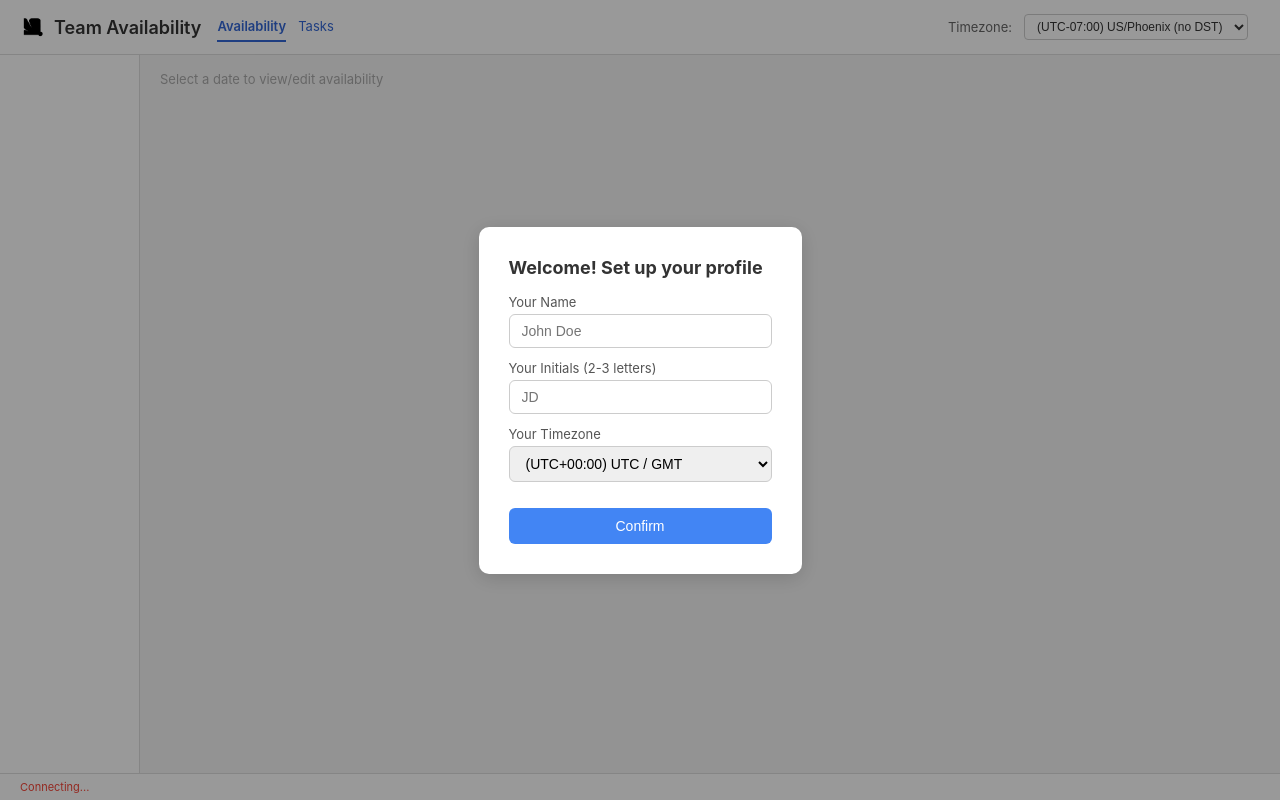
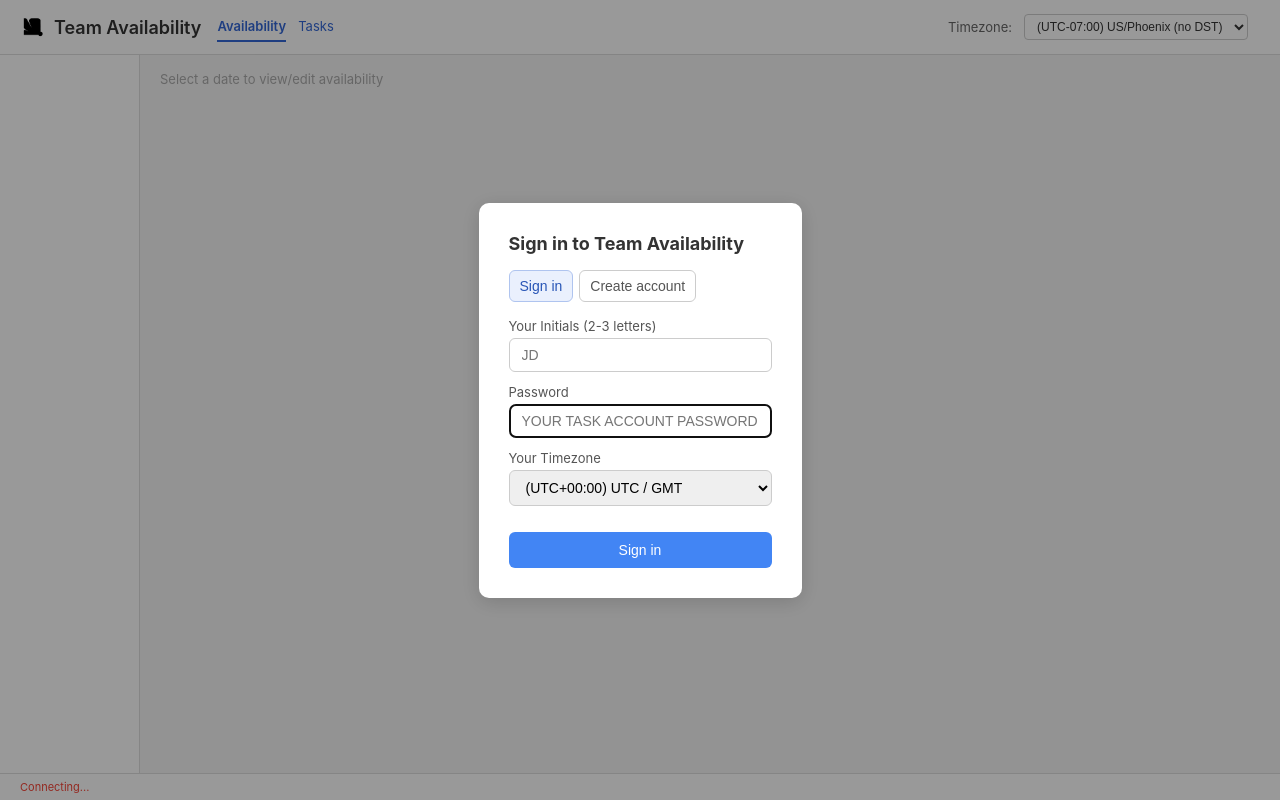
Before and after one commit to Kenwer-Drones/availability, a Flask app: page / in a window 1280 px wide. Run offline with Flask 3, Linux system fonts and the light colour scheme; data that the repository does not hold is empty; some libraries are stand-ins or nearby versions.

Commit message:
Use one persistent account session across the website

```diff
--- a/server.py
+++ b/server.py
@@ -138,7 +138,7 @@ except Exception as _e:
 
 from tasks import register_tasks
 
-get_user_directory, save_user_profile = register_tasks(app, socketio, get_db, bool(DATABASE_URL))
+get_user_directory, save_user_profile, get_authenticated_user = register_tasks(app, socketio, get_db, bool(DATABASE_URL))
 
 
 @app.route('/')
@@ -187,12 +187,16 @@ def debug():
 @app.route('/api/timezones', methods=['GET'])
 def get_timezones():
     """Get all registered user timezones."""
+    if not get_authenticated_user():
+        return jsonify({'error': 'Sign in to view team timezones.'}), 401
     return jsonify(get_user_directory())
 
 
 @app.route('/api/timezones', methods=['POST'])
 def set_timezone():
     """Register a user's timezone."""
+    if not get_authenticated_user():
+        return jsonify({'error': 'Sign in to update your timezone.'}), 401
     data = request.get_json()
     initials = data.get('initials', '').strip().upper()
     timezone = data.get('timezone', '').strip()
@@ -211,6 +215,8 @@ def set_timezone():
 
 @app.route('/api/slots', methods=['GET'])
 def get_slots():
+    if not get_authenticated_user():
+        return jsonify({'error': 'Sign in to view availability.'}), 401
     try:
         rows = query_all_slots()
     except Exception as e:
@@ -235,6 +241,8 @@ def get_slots():
 
 @app.route('/api/slots', methods=['POST'])
 def toggle_slot():
+    if not get_authenticated_user():
+        return jsonify({'error': 'Sign in to update availability.'}), 401
     data = request.get_json()
     date_utc = data.get('date_utc')
     hour_utc = data.get('hour_utc')
--- a/templates/index.html
+++ b/templates/index.html
@@ -517,6 +517,11 @@
             font-size: 12px;
             margin-top: 6px;
         }
+
+        .auth-tabs { display:flex; gap:6px; margin-bottom:16px; }
+        .auth-tabs button { margin:0; width:auto; padding:7px 10px; background:#fff; color:#555; border:1px solid #ccc; }
+        .auth-tabs button[aria-pressed="true"] { background:#eaf0fd; color:#2855b6; border-color:#afc4ef; }
+        .setup-box .muted { color:#777; font-size:12px; line-height:1.4; }
     </style>
 </head>
 <body>
@@ -528,7 +533,7 @@
             <label for="tz-select">Timezone:</label>
             <select id="tz-select"></select>
             <div class="timezone-team" id="timezone-team"></div>
-            <button class="btn-reset" id="btn-reset-user" style="display:none;"></button>
+            <button class="btn-reset" id="btn-reset-user" style="display:none;">Sign out</button>
         </div>
     </header>
 
@@ -545,21 +550,28 @@
 
     <div class="setup-overlay" id="setup-overlay" style="display:none;">
         <div class="setup-box">
-            <h2>Welcome! Set up your profile</h2>
+            <h2 id="auth-title">Sign in to Team Availability</h2>
+            <div class="auth-tabs" role="group" aria-label="Account action">
+                <button type="button" id="availability-login-tab" aria-pressed="true">Sign in</button>
+                <button type="button" id="availability-register-tab" aria-pressed="false">Create account</button>
+            </div>
             <label for="setup-name">Your Name</label>
             <input type="text" id="setup-name" maxlength="30" placeholder="John Doe" style="text-transform:none;">
             <label for="setup-initials">Your Initials (2-3 letters)</label>
             <input type="text" id="setup-initials" maxlength="3" placeholder="JD">
+            <label for="setup-password">Password</label>
+            <input type="password" id="setup-password" maxlength="256" autocomplete="current-password" placeholder="Your task account password">
+            <p class="muted" id="availability-register-note" hidden>Use at least 10 characters. This account will sign you into Availability and Tasks.</p>
             <label for="setup-tz">Your Timezone</label>
             <select id="setup-tz"></select>
             <div class="error" id="setup-error"></div>
-            <button id="setup-confirm">Confirm</button>
+            <button id="setup-confirm">Sign in</button>
         </div>
     </div>
 
     <script src="https://cdnjs.cloudflare.com/ajax/libs/socket.io/4.7.5/socket.io.min.js"></script>
     <script>
-        const socket = io();
+        const socket = typeof io === 'function' ? io() : { on() {} };
         let currentDate = null;
         let slotsCache = {};
         let timezonesCache = {};
@@ -786,8 +798,11 @@
             localStorage.setItem('userName', name);
             localStorage.setItem('initialsLocked', 'true');
         }
-        function resetUser() {
-            if (confirm('This will clear your profile. You will need to set up again. Continue?')) {
+        async function resetUser() {
+            if (!confirm('Sign out of Team Availability and Tasks?')) return;
+            try {
+                await fetch('/api/auth/logout', { method: 'POST', headers: { 'Content-Type': 'application/json', 'X-Task-Request': '1' }, body: '{}' });
+            } finally {
                 localStorage.removeItem('userInitials');
                 localStorage.removeItem('userName');
                 localStorage.removeItem('initialsLocked');
@@ -836,7 +851,8 @@
 
         async function fetchTimezones() {
             try {
-                const res = await fetch('/api/timezones');
+                const res = await fetch('/api/timezones', { cache: 'no-store' });
+                if (res.status === 401) return;
                 timezonesCache = await res.json();
                 assignColorsFromCache();
                 setCurrentUserColorVars();
@@ -848,40 +864,98 @@
             }
         }
 
-        function showSetupIfNeeded() {
+        let availabilityRegisterMode = false;
+
+        function setAvailabilityAuthMode(registerMode) {
+            availabilityRegisterMode = registerMode;
+            document.getElementById('auth-title').textContent = registerMode ? 'Create your team account' : 'Sign in to Team Availability';
+            document.getElementById('setup-name').parentElement.style.display = registerMode ? '' : '';
+            document.getElementById('setup-name').style.display = registerMode ? '' : 'none';
+            document.querySelector('label[for="setup-name"]').style.display = registerMode ? '' : 'none';
+            document.getElementById('setup-password').autocomplete = registerMode ? 'new-password' : 'current-password';
+            document.getElementById('setup-password').minLength = registerMode ? 10 : 1;
+            document.getElementById('availability-register-note').hidden = !registerMode;
+            document.getElementById('setup-confirm').textContent = registerMode ? 'Create account' : 'Sign in';
+            document.getElementById('availability-login-tab').setAttribute('aria-pressed', String(!registerMode));
+            document.getElementById('availability-register-tab').setAttribute('aria-pressed', String(registerMode));
+            document.getElementById('setup-error').textContent = '';
+        }
+
+        async function showSetupIfNeeded() {
+            try {
+                const res = await fetch('/api/auth/session', { cache: 'no-store' });
+                const session = await res.json();
+                if (session.user && session.profile) {
+                    lockInitials(session.user, session.profile.name || session.user);
+                    setUserTimezone(session.profile.timezone || STANDARD_TIMEZONE);
+                    document.getElementById('setup-overlay').style.display = 'none';
+                    document.getElementById('user-display').textContent = `Logged in as: ${session.profile.name || session.user} (${session.user})`;
+                    document.getElementById('btn-reset-user').style.display = 'inline-block';
+                    return true;
+                }
+            } catch (err) {
+                document.getElementById('setup-error').textContent = 'Unable to connect. Please try again.';
+            }
+            setAvailabilityAuthMode(false);
+            document.getElementById('setup-overlay').style.display = 'flex';
+            const setupTz = document.getElementById('setup-tz');
+            const detectedTz = Intl.DateTimeFormat().resolvedOptions().timeZone || STANDARD_TIMEZONE;
+            populateTimezoneSelect(setupTz, detectedTz);
+            document.getElementById('setup-password').focus();
+            return false;
+        }
+
+        async function initializeAvailability() {
+            if (!await showSetupIfNeeded()) return;
+            const tzSelect = document.getElementById('tz-select');
+            populateTimezoneSelect(tzSelect, getUserTimezone());
+            await fetchTimezones();
+            timezonesCache[getInitials()] = { timezone: getUserTimezone(), name: getUserName() };
+            assignColorsFromCache();
+            renderTimezoneTeam();
+            registerTimezone(getInitials(), getUserName(), getUserTimezone());
+            renderDatesPanel();
+        }
+
+        document.getElementById('availability-login-tab').addEventListener('click', () => setAvailabilityAuthMode(false));
+        document.getElementById('availability-register-tab').addEventListener('click', () => setAvailabilityAuthMode(true));
+
+        document.getElementById('setup-confirm').addEventListener('click', async () => {
+            const name = document.getElementById('setup-name').value.trim();
+            const initials = document.getElementById('setup-initials').value.toUpperCase().replace(/[^A-Z]/g, '');
+            const password = document.getElementById('setup-password').value;
+            const tz = document.getElementById('setup-tz').value;
+            const errorEl = document.getElementById('setup-error');
+            if (!initials || initials.length < 2 || initials.length > 3) { errorEl.textContent = 'Enter 2 or 3 letters for your initials.'; return; }
+            if (availabilityRegisterMode && !name) { errorEl.textContent = 'Please enter your name.'; return; }
+            if (!password || (availabilityRegisterMode && password.length < 10)) { errorEl.textContent = availabilityRegisterMode ? 'Use a password of at least 10 characters.' : 'Enter your password.'; return; }
+            const button = document.getElementById('setup-confirm');
+            button.disabled = true;
+            errorEl.textContent = '';
+            try {
+                const response = await fetch(`/api/auth/${availabilityRegisterMode ? 'register' : 'login'}`, {
+                    method: 'POST', headers: { 'Content-Type': 'application/json', 'X-Task-Request': '1' },
+                    body: JSON.stringify({ initials, name, password, timezone: tz })
+                });
+                const data = await response.json();
+                if (!response.ok) throw new Error(data.error || 'Unable to authenticate.');
+                document.getElementById('setup-password').value = '';
+                location.reload();
+            } catch (err) {
+                errorEl.textContent = err.message;
+                button.disabled = false;
+            }
+        });
+
+        /* The old browser-only profile flow is retained only for migration helpers. */
+        function legacySetupNoop() {
             if (isInitialsLocked()) {
                 document.getElementById('setup-overlay').style.display = 'none';
                 document.getElementById('user-display').textContent = `Logged in as: ${getUserName()} (${getInitials()})`;
                 document.getElementById('btn-reset-user').style.display = 'inline-block';
                 return;
             }
-            document.getElementById('setup-overlay').style.display = 'flex';
-            const setupTz = document.getElementById('setup-tz');
-            const detectedTz = Intl.DateTimeFormat().resolvedOptions().timeZone || 'America/Phoenix';
-            populateTimezoneSelect(setupTz, detectedTz);
         }
-
-        document.getElementById('setup-confirm').addEventListener('click', () => {
-            const name = document.getElementById('setup-name').value.trim();
-            const initials = document.getElementById('setup-initials').value.toUpperCase().replace(/[^A-Z]/g, '');
-            const tz = document.getElementById('setup-tz').value;
-            const errorEl = document.getElementById('setup-error');
-            if (!name) { errorEl.textContent = 'Please enter your name.'; return; }
-            if (initials.length < 2) { errorEl.textContent = 'Please enter at least 2 letters for your initials.'; return; }
-            lockInitials(initials, name);
-            setUserTimezone(tz);
-            document.getElementById('setup-overlay').style.display = 'none';
-            document.getElementById('user-display').textContent = `Logged in as: ${name} (${initials})`;
-            document.getElementById('btn-reset-user').style.display = 'inline-block';
-            const tzSelect = document.getElementById('tz-select');
-            tzSelect.value = tz;
-            timezonesCache[initials] = { timezone: tz, name };
-            assignColorsFromCache();
-            refreshTimezoneSelects();
-            renderTimezoneTeam();
-            registerTimezone(initials, name, tz);
-            renderDatesPanel();
-        });
 
         document.getElementById('btn-reset-user').addEventListener('click', resetUser);
 
@@ -1248,18 +1322,9 @@
             if (currentDate) renderSchedule(currentDate);
         });
 
-        // INITIALIZATION
-        showSetupIfNeeded();
+        // INITIALIZATION: authentication gates all availability data.
         setCurrentUserColorVars();
-        populateTimezoneSelect(tzSelect, getUserTimezone());
-        fetchTimezones();
-        if (isInitialsLocked()) {
-            timezonesCache[getInitials()] = { timezone: getUserTimezone(), name: getUserName() };
-            assignColorsFromCache();
-            renderTimezoneTeam();
-            registerTimezone(getInitials(), getUserName(), getUserTimezone());
-            renderDatesPanel();
-        }
+        initializeAvailability();
     </script>
 </body>
 </html>
```
Also changed, not shown: TASKS.md (+9 -6 lines), tasks.py (+28 -12 lines), tests/tasks_browser.cjs (+22 -0 lines), tests/test_tasks.py (+5 -2 lines).
